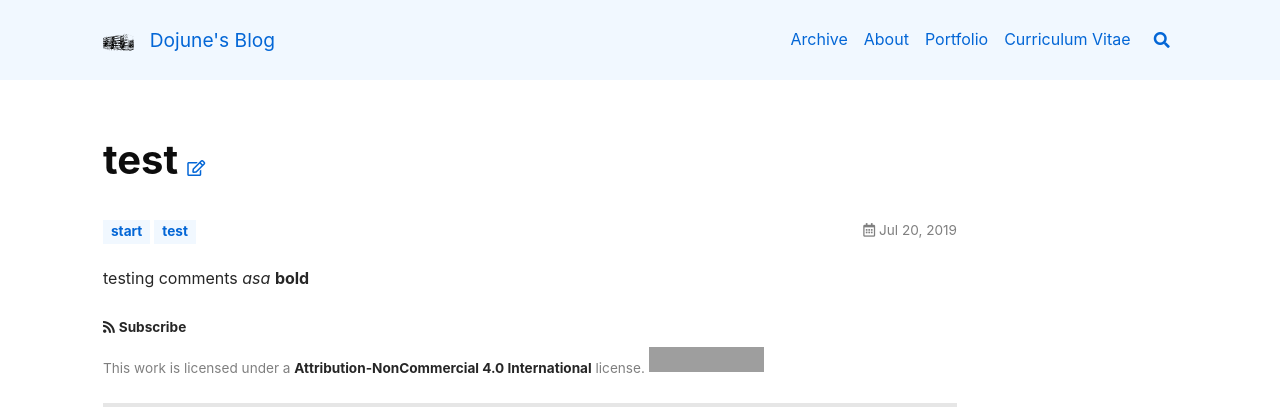
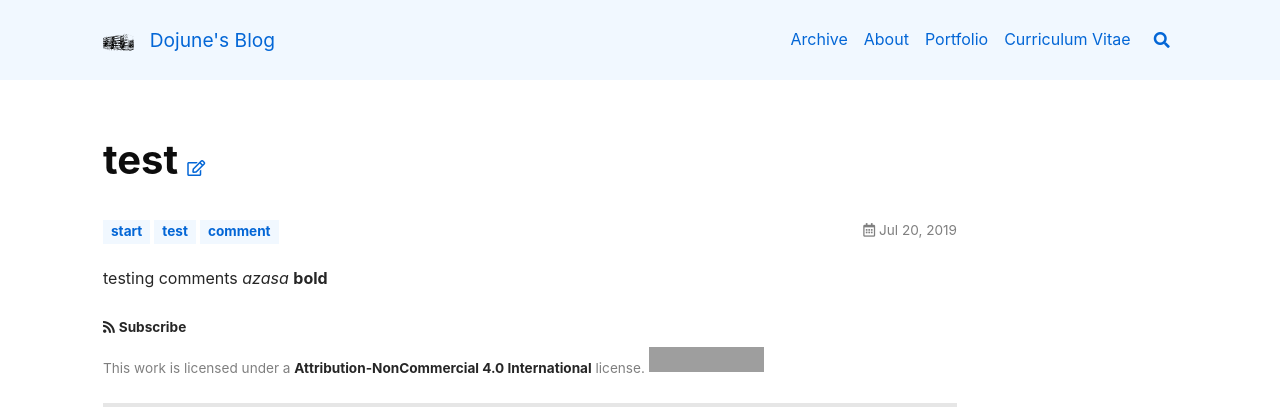
Before and after one commit to mindojune/mindojune.github.io, a Jekyll site: the page built from _posts/2019-07-20-test.md, in a window 1280 px wide. Shown: the top 410 px of the page. Built offline with Jekyll 4.4.1, drawn with Linux system fonts in a browser that asks for light colours; nearby versions of some CDN libraries; grey boxes are pictures that could not be loaded.

Commit message:
Update 2019-07-20-test.md

```diff
--- a/_posts/2019-07-20-test.md
+++ b/_posts/2019-07-20-test.md
@@ -4,7 +4,8 @@ title: test
 tags:
   - start
   - test
+  - comment
 comment: true
 ---
 
-testing comments _asa_ __bold__
+testing comments _azasa_ __bold__
```
